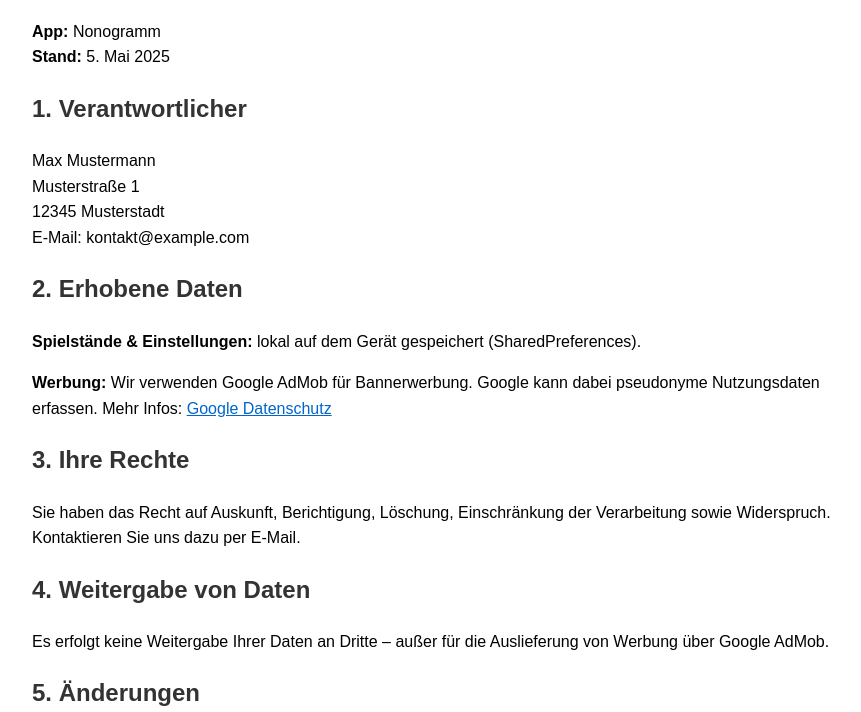
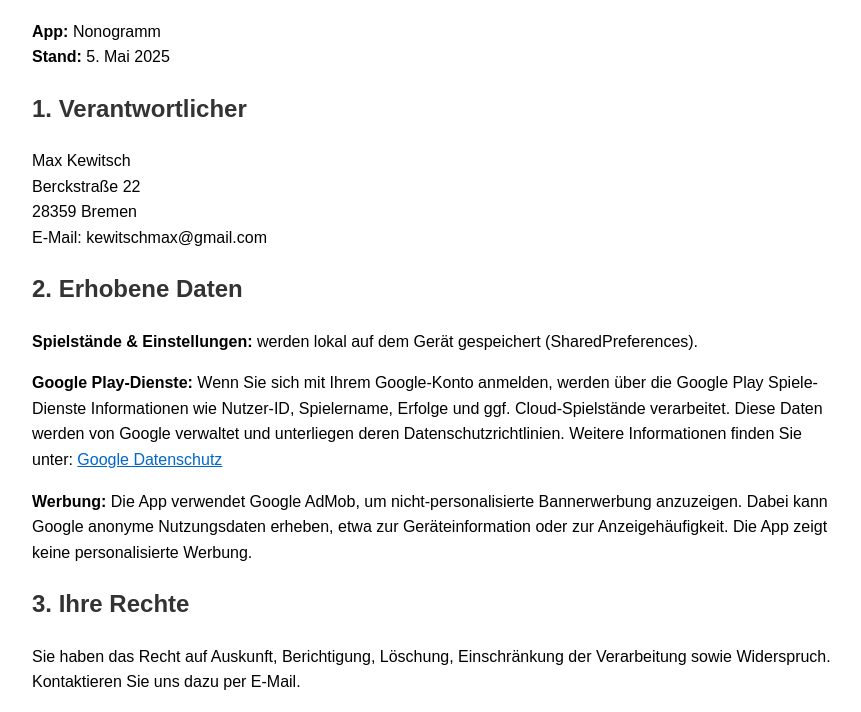
Before and after one commit to maximess187/app-datenschutz, a plain HTML site: page Nonogramm/Index.html in a window 1280 px wide. Shown: the part 86-798 px from the top of the page, without its empty margins (208-1069 px from the left). Drawn offline with Linux system fonts and the light colour scheme.

Commit message:
update Index.html

```diff
--- a/Nonogramm/Index.html
+++ b/Nonogramm/Index.html
@@ -28,21 +28,25 @@
 
   <h2>1. Verantwortlicher</h2>
   <p>
-    Max Mustermann<br>
-    Musterstraße 1<br>
-    12345 Musterstadt<br>
-    E-Mail: kontakt@example.com
+    Max Kewitsch<br>
+    Berckstraße 22<br>
+    28359 Bremen<br>
+    E-Mail: kewitschmax@gmail.com
   </p>
 
   <h2>2. Erhobene Daten</h2>
-  <p><strong>Spielstände & Einstellungen:</strong> lokal auf dem Gerät gespeichert (SharedPreferences).</p>
-  <p><strong>Werbung:</strong> Wir verwenden Google AdMob für Bannerwerbung. Google kann dabei pseudonyme Nutzungsdaten erfassen. Mehr Infos: <a href="https://policies.google.com/technologies/ads?hl=de" target="_blank">Google Datenschutz</a></p>
+  <p><strong>Spielstände & Einstellungen:</strong> werden lokal auf dem Gerät gespeichert (SharedPreferences).</p>
+
+  <p><strong>Google Play-Dienste:</strong> Wenn Sie sich mit Ihrem Google-Konto anmelden, werden über die Google Play Spiele-Dienste Informationen wie Nutzer-ID, Spielername, Erfolge und ggf. Cloud-Spielstände verarbeitet. Diese Daten werden von Google verwaltet und unterliegen deren Datenschutzrichtlinien. Weitere Informationen finden Sie unter:
+  <a href="https://policies.google.com/privacy?hl=de" target="_blank">Google Datenschutz</a></p>
+
+  <p><strong>Werbung:</strong> Die App verwendet Google AdMob, um nicht-personalisierte Bannerwerbung anzuzeigen. Dabei kann Google anonyme Nutzungsdaten erheben, etwa zur Geräteinformation oder zur Anzeigehäufigkeit. Die App zeigt keine personalisierte Werbung.</p>
 
   <h2>3. Ihre Rechte</h2>
   <p>Sie haben das Recht auf Auskunft, Berichtigung, Löschung, Einschränkung der Verarbeitung sowie Widerspruch. Kontaktieren Sie uns dazu per E-Mail.</p>
 
   <h2>4. Weitergabe von Daten</h2>
-  <p>Es erfolgt keine Weitergabe Ihrer Daten an Dritte – außer für die Auslieferung von Werbung über Google AdMob.</p>
+  <p>Es erfolgt keine Weitergabe Ihrer personenbezogenen Daten durch uns an Dritte. Die Nutzung der Google-Dienste (z. B. AdMob, Play Games) erfolgt gemäß den dortigen Bedingungen.</p>
 
   <h2>5. Änderungen</h2>
   <p>Wir behalten uns vor, diese Datenschutzerklärung bei Bedarf anzupassen. Die jeweils aktuelle Version ist hier verfügbar.</p>
```
